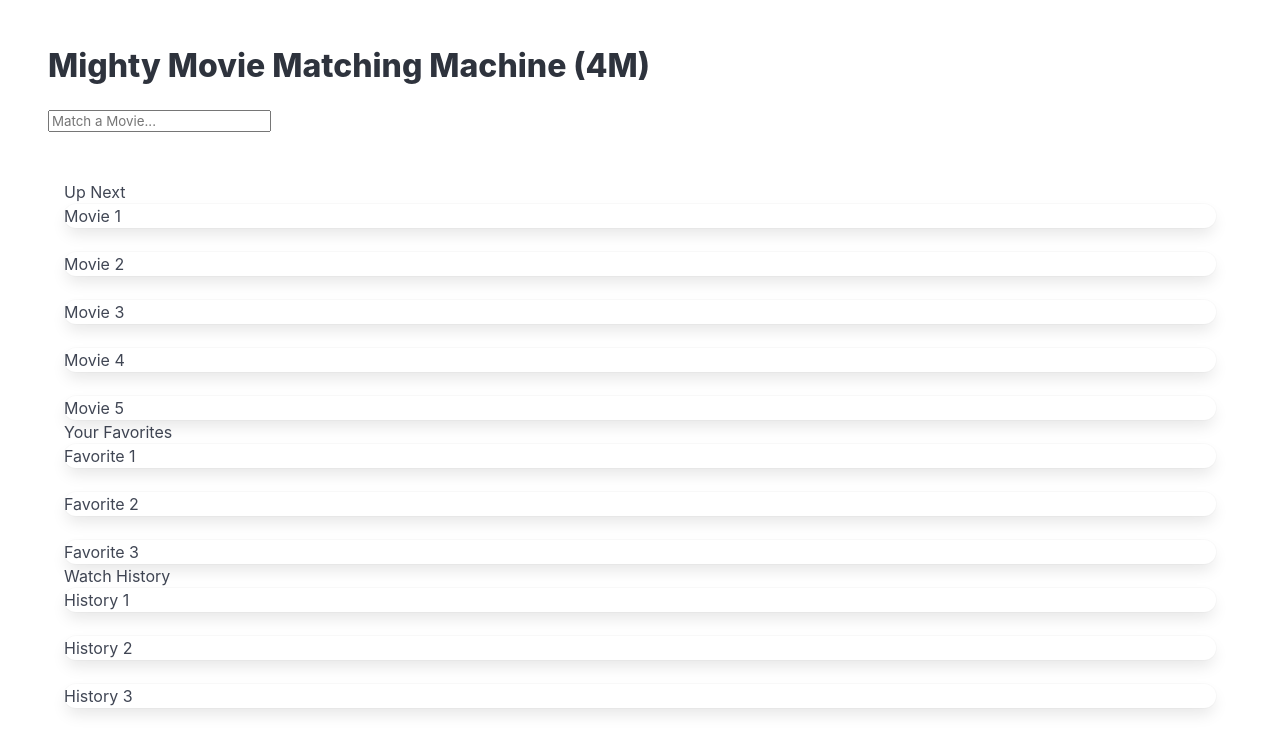
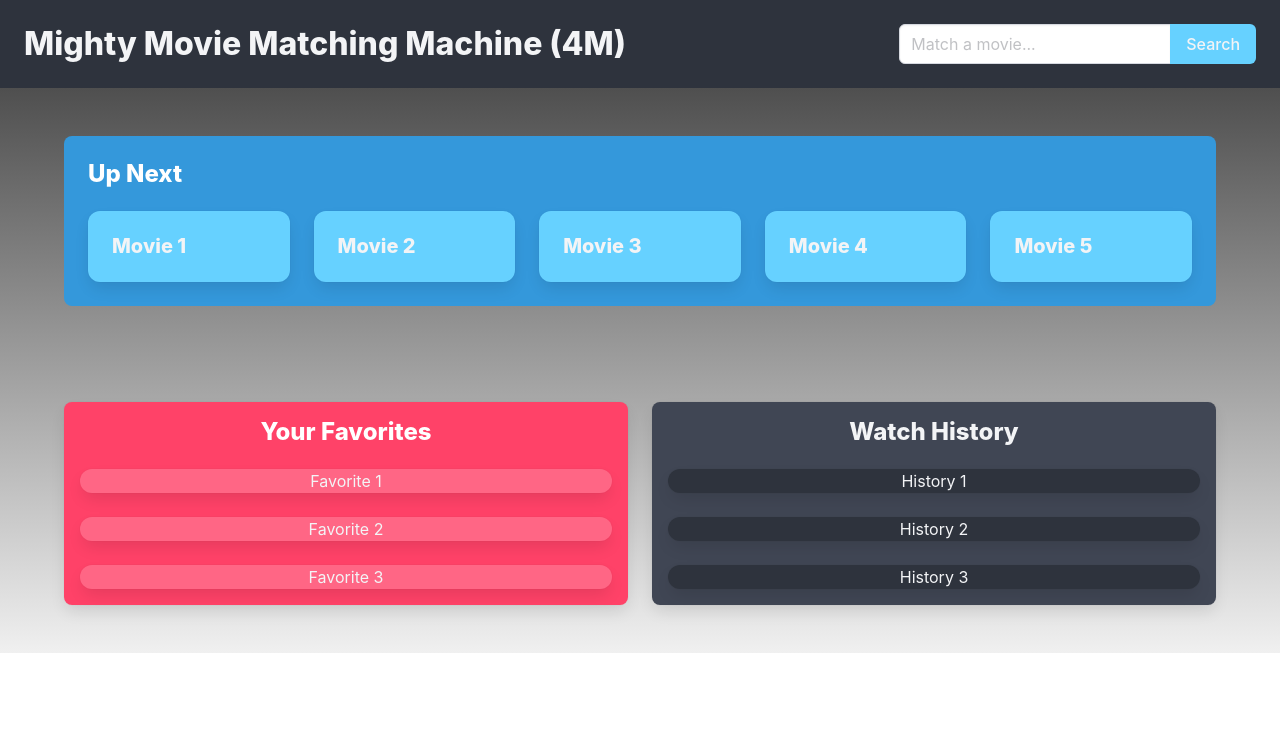
Before and after one commit to mgordon82/mighty-movie-matching-machine, a plain HTML site: page index.html in a window 1280 px wide. Drawn offline with nearby package versions, Linux system fonts and the light colour scheme.

Commit message:
Updated index.html layout and styles.css.  Stylized and sectioned stuff.

```diff
--- a/assets/css/styles.css
+++ b/assets/css/styles.css
@@ -0,0 +1,31 @@
+body {
+    background: linear-gradient(to bottom, #363636, #f0f0f0);
+  }
+
+  .up-next-container {
+    background-color: #3498db;
+    padding: 1.5rem;
+    border-radius: 8px;
+  }
+
+  .up-next-container .title {
+    color: #ffffff;
+  }
+
+  .box {
+    background-color: #ffffff;
+    padding: 1rem;
+    border-radius: 8px;
+  }
+
+  .box .title {
+    color: #000000;
+  }
+
+  #favorites {
+    background-color: hsl(348, 100%, 63%)  !important;
+  }
+
+  .has-background-danger .title {
+    color: #ffffff;
+  }
--- a/index.html
+++ b/index.html
@@ -9,37 +9,97 @@
   </head>
   <body>
     <header>
+      <section class="hero is-small is-dark">
+        <div class="hero-body">
+          <div class="columns is-vcentered">
+            <div class="column">
+              <p class="title">Mighty Movie Matching Machine (4M)</p>
+            </div>
+            <div class="column is-narrow">
+              <div class="field has-addons">
+                <div class="control">
+                  <input id="search-bar" class="input" type="text" placeholder="Match a movie..." />
+                </div>
+                <div class="control">
+                  <button id="search-button" class="button has-text-light is-info">Search</button>
+                </div>
+              </div>
+            </div>
+          </div>
+        </div>
+      </section>
+    </header>
+    <main>
+      <section id="up-next" class="section">
+        <div class="container up-next-container">
+          <h2 class="title is-4 has-text-white">Up Next</h2>
+          <div class="columns is-multiline">
+            <div class="column is-one-fifth">
+              <div class="card has-background-info">
+                <!-- cards are name move-card1 etc -->
+                <div class="card-content movie-card1">
+                  <p class="title is-5 has-text-light">Movie 1</p>
+                </div>
+              </div>
+            </div>
+            <div class="column is-one-fifth">
+              <div class="card has-background-info">
+                <div class="card-content movie-card2">
+                  <p class="title is-5 has-text-light">Movie 2</p>
+                </div>
+              </div>
+            </div>
+            <div class="column is-one-fifth">
+              <div class="card has-background-info">
+                <div class="card-content movie-card3">
+                  <p class="title is-5 has-text-light">Movie 3</p>
+                </div>
+              </div>
+            </div>
+            <div class="column is-one-fifth">
+              <div class="card has-background-info">
+                <div class="card-content movie-card4">
+                  <p class="title is-5 has-text-light">Movie 4</p>
+                </div>
+              </div>
+            </div>
+            <div class="column is-one-fifth">
+              <div class="card has-background-info">
+                <div class="card-content movie-card5">
+                  <p class="title is-5 has-text-light">Movie 5</p>
+                </div>
+              </div>
+            </div>
+          </div>
+        </div>
+      </section>
       <section class="section">
-        <h1 class="title">Mighty Movie Matching Machine (4M)</h1>
-        <input type="text" class="search-bar" placeholder="Match a Movie..."/>
-    </header>
-      <main class="container">
-        <section id="up-next">
-          <h2>Up Next</h2>
+        <div class="container">
+          <div class="columns">
+            <div class="column">
+              <section id="favorites" class="box has-text-centered has-background-danger">
+                <h2 class="title is-4 has-text-white">Your Favorites</h2>
                 <ul class="card-list">
-            <li class="card">Movie 1</li>
-            <li class="card">Movie 2</li>
-            <li class="card">Movie 3</li>
-            <li class="card">Movie 4</li>
-            <li class="card">Movie 5</li>
+                  <!-- I called tehse favorite-card#, so target card with class = favorite-card1 etc -->
+                  <li class="card favorite-card1 has-text-light has-background-danger">Favorite 1</li>
+                  <li class="card favorite-card2 has-text-light has-background-danger">Favorite 2</li>
+                  <li class="card favorite-card3 has-text-light has-background-danger">Favorite 3</li>
                 </ul>
               </section>
-        <section id="favorites">
-          <h2>Your Favorites</h2>
+            </div>
+            <div class="column">
+              <section id="watch-history" class="box has-text-centered has-background-grey-dark">
+                <h2 class="title is-4 has-text-light">Watch History</h2>
                 <ul class="card-list">
-            <li class="card">Favorite 1</li>
-            <li class="card">Favorite 2</li>
-            <li class="card">Favorite 3</li>
+                  <!-- I called these history-card#, so target card with class = history-card1 etc -->
+                  <li class="card history-card1 has-background-dark has-text-light">History 1</li>
+                  <li class="card history-card2 has-background-dark has-text-light">History 2</li>
+                  <li class="card history-card3 has-background-dark has-text-light">History 3</li>
                 </ul>
               </section>
-        <section id="watch-history">
-          <h2>Watch History</h2>
-          <ul class="card-list">
-            <li class="card">History 1</li>
-            <li class="card">History 2</li>
-            <li class="card">History 3</li>
-          </ul>
-
+            </div>
+          </div>
+        </div>
       </section>
     </main>
     <script src="assets/js/script.js"></script>
```
Lines whose indentation alone changed are shown as unchanged.
